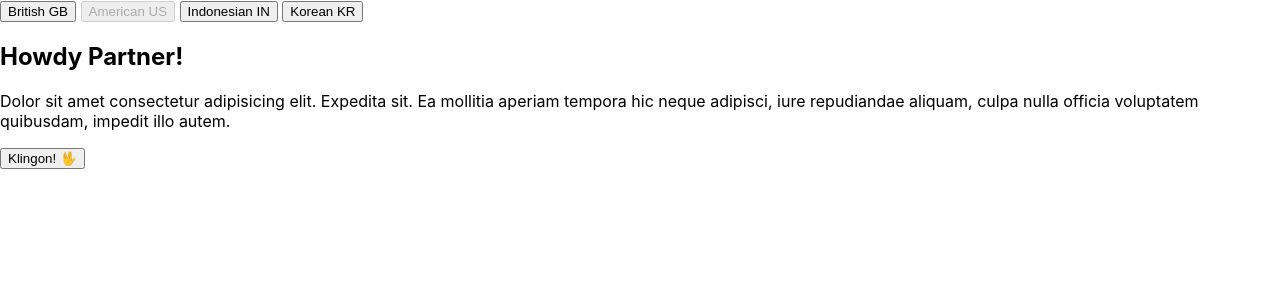
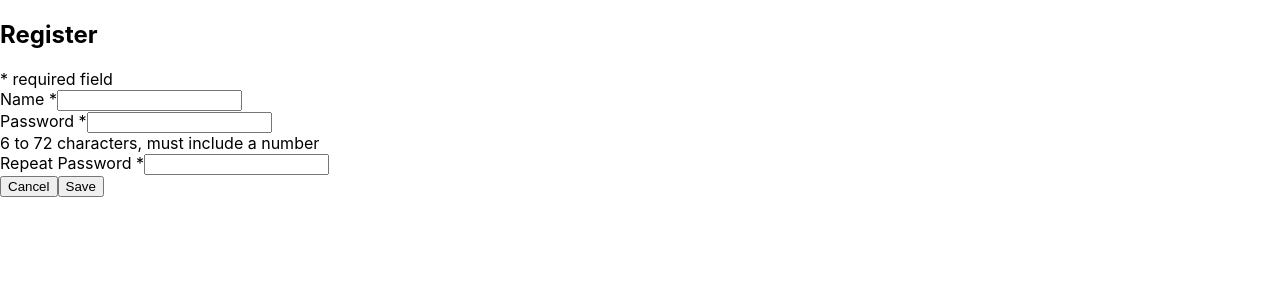
Before and after one commit to gavinmgrant/react-playground, a React (Create React App) app: page / in a window 1280 px wide. Shown: the top 300 px of the page. Built offline with nearby package versions, Linux system fonts and the light colour scheme.

Commit message:
added registration form app and used the event object to reference form values

```diff
--- a/src/index.js
+++ b/src/index.js
@@ -1,9 +1,9 @@
 import React from 'react';
 import ReactDOM from 'react-dom';
-import AppLang from './lang-context/AppLang';
+import RegistrationForm from './registrationForm/registrationForm';
 import './index.css';
 
 ReactDOM.render(
-    <AppLang />,
+    <RegistrationForm />,
     document.getElementById('root')
 );
--- /dev/null
+++ b/src/registrationForm/registrationForm.js
@@ -0,0 +1,46 @@
+import React, { Component } from 'react';
+
+class RegistrationForm extends Component {
+    handleSubmit(event) {
+        event.preventDefault();
+        const name = event.target.name.value;
+        const password = event.target.password.value;
+        console.log('Name: ', name);
+        console.log('Password: ', password);
+    }
+
+    render() {
+        return (
+            <form className="registration" onSubmit={e => this.handleSubmit(e)}>
+                <h2>Register</h2>
+                <div className="registration__hint">* required field</div>
+                    <div className="form-group">
+                        <label htmlFor="name">Name *</label>
+                        <input type="text" className="registration__control"
+                            name="name" id="name"/>
+                    </div>
+                <div className="form-group">
+                    <label htmlFor="password">Password *</label>
+                    <input type="password" className="registration__control"
+                        name="password" id="password"/>
+                    <div className="registration__hint">6 to 72 characters, must include a number</div>
+                </div>
+                <div className="form-group">
+                    <label htmlFor="repeatPassword">Repeat Password *</label>
+                    <input type="password" className="registration__control"
+                        name="repeatPassword" id="repeatPassword"/>
+                </div>
+                <div className="registration__button__group">
+                    <button type="reset" className="registration__button">
+                        Cancel
+                    </button>
+                    <button type="submit" className="registration__button">
+                        Save
+                    </button>
+                </div>
+            </form>
+        )
+    }
+}
+
+export default RegistrationForm;
```
